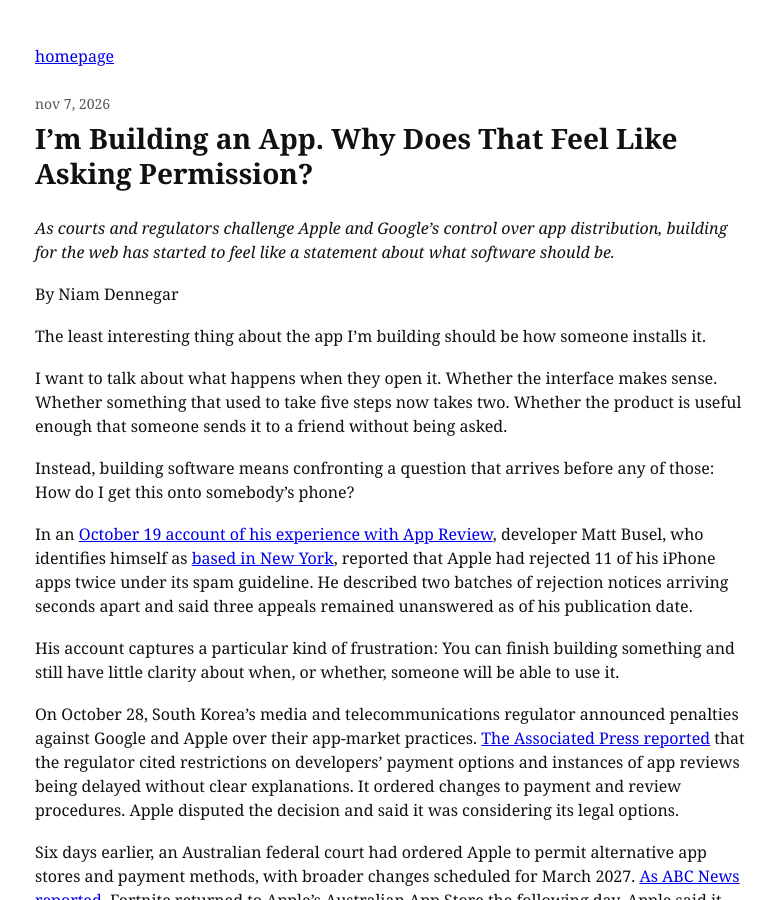
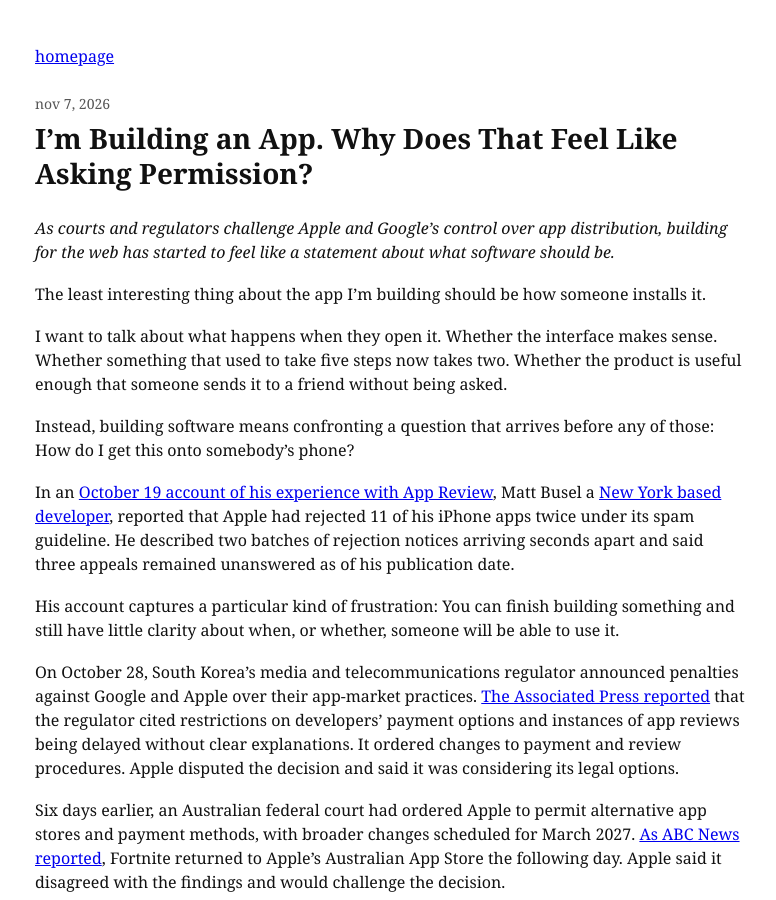
Before and after one commit to iamniam/niam.gg, a Jekyll site: the page built from _posts/2026-11-07-building-an-app-asking-permission.md, in a window 1280 px wide and 900 px high. Shown: the whole window, without its empty margins (249-1025 px from the left). Built offline with Jekyll 4.4.1, drawn with Linux system fonts in a browser that asks for light colours.

Commit message:
Remove article byline and match revised Matt Busel paragraph

```diff
--- a/_posts/2026-11-07-building-an-app-asking-permission.md
+++ b/_posts/2026-11-07-building-an-app-asking-permission.md
@@ -5,15 +5,13 @@ date: 2026-11-07 12:00:00 -0600
 
 *As courts and regulators challenge Apple and Google’s control over app distribution, building for the web has started to feel like a statement about what software should be.*
 
-By Niam Dennegar
-
 The least interesting thing about the app I’m building should be how someone installs it.
 
 I want to talk about what happens when they open it. Whether the interface makes sense. Whether something that used to take five steps now takes two. Whether the product is useful enough that someone sends it to a friend without being asked.
 
 Instead, building software means confronting a question that arrives before any of those: How do I get this onto somebody’s phone?
 
-In an [October 19 account of his experience with App Review](https://dev.to/mattbusel/apples-43-spam-check-is-a-30-second-batch-job-22-rejections-prove-it-3nab), developer Matt Busel, who identifies himself as [based in New York](https://github.com/Mattbusel), reported that Apple had rejected 11 of his iPhone apps twice under its spam guideline. He described two batches of rejection notices arriving seconds apart and said three appeals remained unanswered as of his publication date.
+In an [October 19 account of his experience with App Review](https://dev.to/mattbusel/apples-43-spam-check-is-a-30-second-batch-job-22-rejections-prove-it-3nab), Matt Busel a [New York based developer](https://github.com/Mattbusel), reported that Apple had rejected 11 of his iPhone apps twice under its spam guideline. He described two batches of rejection notices arriving seconds apart and said three appeals remained unanswered as of his publication date.
 
 His account captures a particular kind of frustration: You can finish building something and still have little clarity about when, or whether, someone will be able to use it.
 
```
